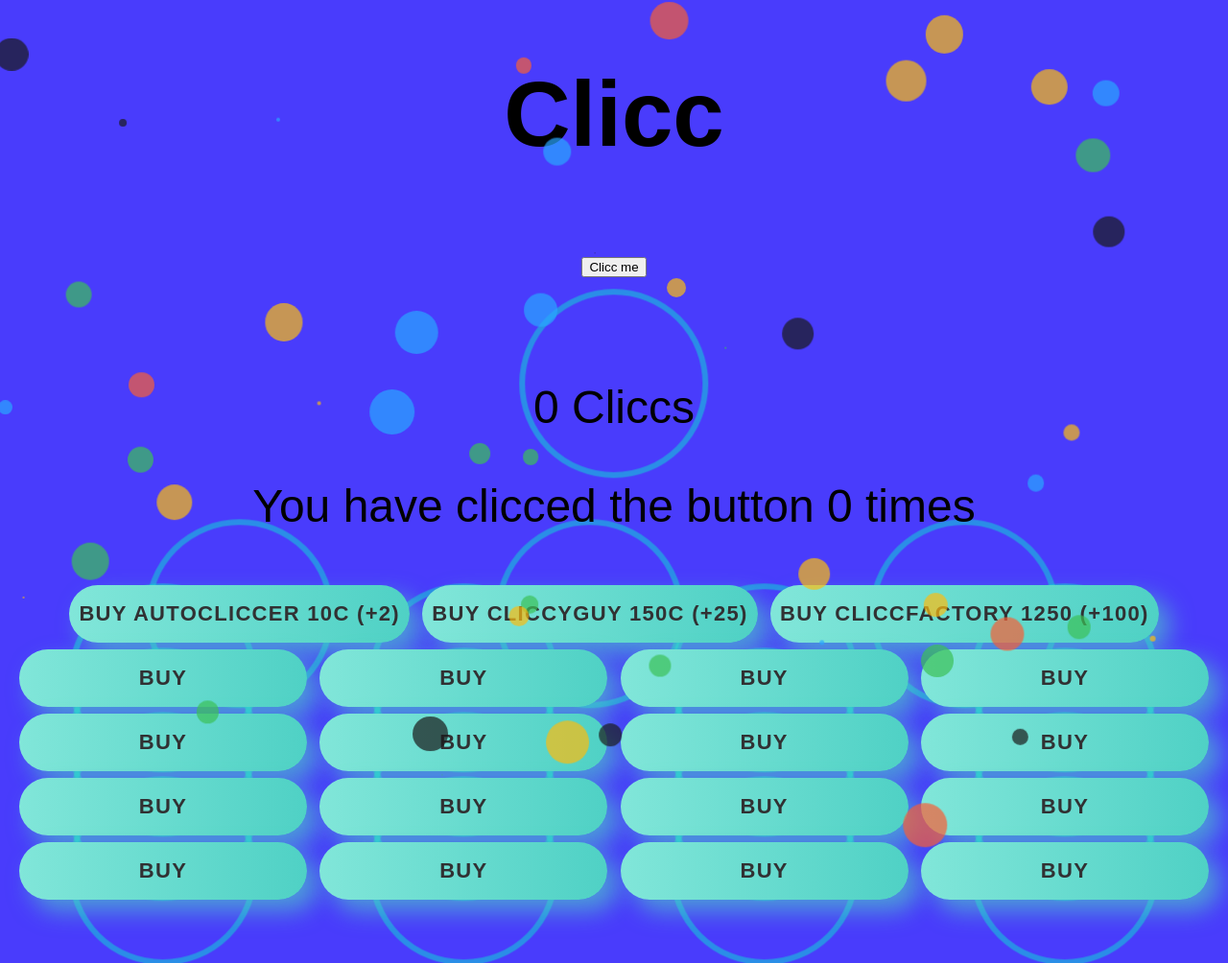
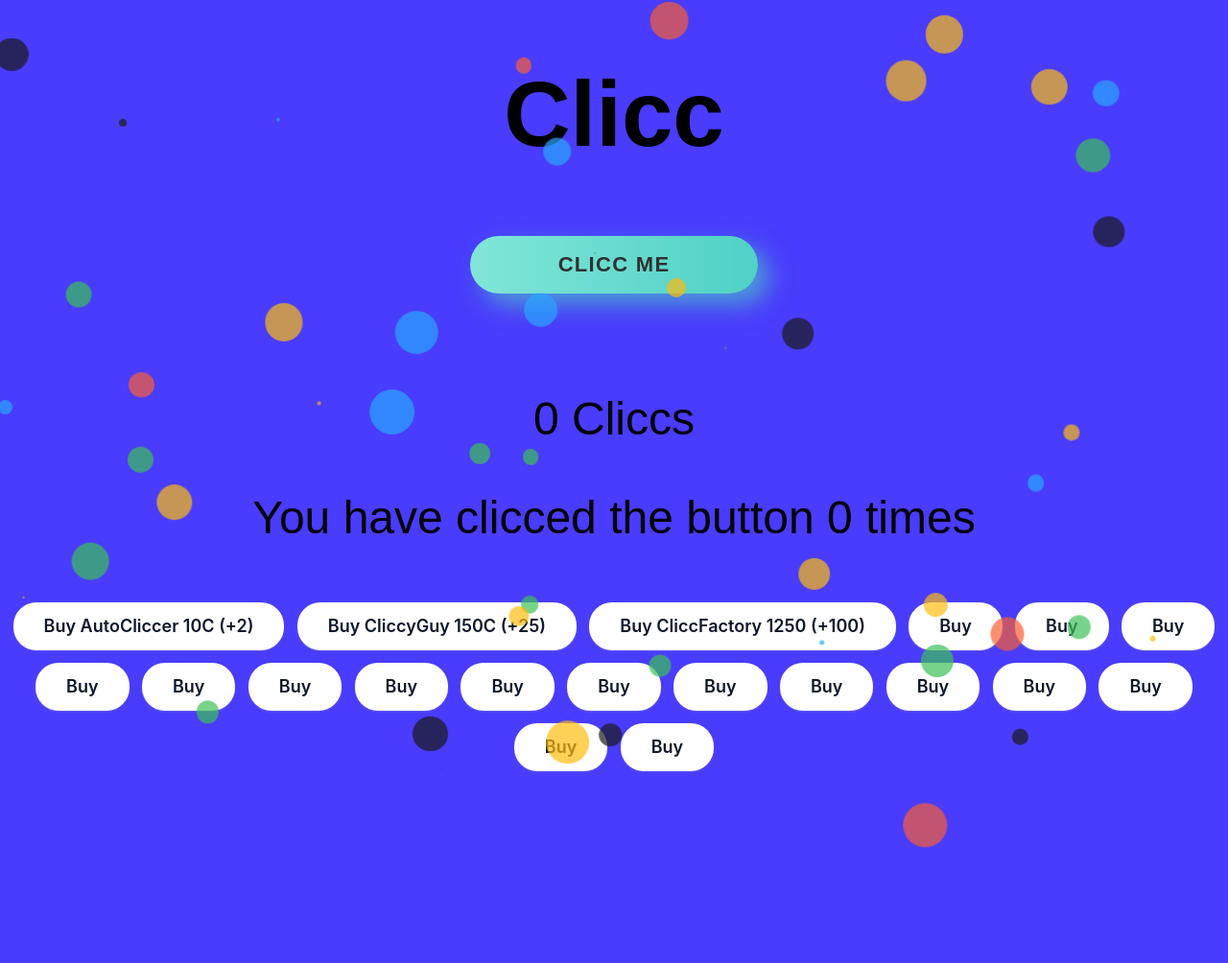
Before and after one commit to chris911e/clicc, a website: page src/web/index.html in a window 1280 px wide. Shown: the whole page at 96% size. After the commit the page ends 883 px from the top, so only its background shows below. Drawn offline with Linux system fonts and the light colour scheme; a web font is replaced by a local one.

Commit message:
Added styling for Buy buttons

```diff
--- a/src/web/style.css
+++ b/src/web/style.css
@@ -7,7 +7,7 @@ body {
     text-align: center;
 }
 
-.button {
+.mainbutton {
     min-width: 300px;
     min-height: 60px;
     font-family: 'Nunito', sans-serif;
@@ -28,7 +28,7 @@ body {
     padding: 10px;
 }
 
-button::before {
+.mainbutton::before {
     content: '';
     border-radius: 1000px;
     min-width: calc(300px + 12px);
@@ -43,17 +43,16 @@ button::before {
     transition: all .3s ease-in-out 0s;
 }
 
-.button:hover, .button:focus {
+.mainbutton:hover, .mainbutton:focus {
     color: #313133;
     transform: translateY(-6px);
 }
 
-button:hover::before, button:focus::before {
+.mainbutton:hover::before, .mainbutton:focus::before {
     opacity: 1;
 }
 
-button::after {
-    content: '';
+.mainbutton::after {
     width: 30px; height: 30px;
     border-radius: 100%;
     border: 6px solid #00FFCB;
@@ -62,25 +61,6 @@ button::after {
     top: 50%;
     left: 50%;
     transform: translate(-50%, -50%);
-    animation: ring 1.5s infinite;
-}
-
-button:hover::after, button:focus::after {
-    animation: none;
-    display: none;
-}
-
-@keyframes ring {
-    0% {
-        width: 30px;
-        height: 30px;
-        opacity: 1;
-    }
-    100% {
-        width: 300px;
-        height: 300px;
-        opacity: 0;
-    }
 }
 
 .ball {
@@ -88,3 +68,38 @@ button:hover::after, button:focus::after {
     border-radius: 100%;
     opacity: 0.7;
 }
+
+.button {
+    background-color: #fff;
+    border: 0 solid #e2e8f0;
+    border-radius: 1.5rem;
+    box-sizing: border-box;
+    color: #0d172a;
+    cursor: pointer;
+    display: inline-block;
+    font-family: "Basier circle",-apple-system,system-ui,"Segoe UI",Roboto,"Helvetica Neue",Arial,"Noto Sans",sans-serif,"Apple Color Emoji","Segoe UI Emoji","Segoe UI Symbol","Noto Color Emoji";
+    font-size: 1.1rem;
+    font-weight: 600;
+    line-height: 1;
+    padding: 1rem 1.6rem;
+    text-align: center;
+    text-decoration: none #0d172a solid;
+    text-decoration-thickness: auto;
+    transition: all .1s cubic-bezier(.4, 0, .2, 1);
+    box-shadow: 0px 1px 2px rgba(166, 175, 195, 0.25);
+    user-select: none;
+    -webkit-user-select: none;
+    touch-action: manipulation;
+}
+
+.button:hover {
+    background-color: #1e293b;
+    color: #fff;
+}
+
+@media (min-width: 768px) {
+    .button {
+        font-size: 1.125rem;
+        padding: 1rem 2rem;
+    }
+}
```
